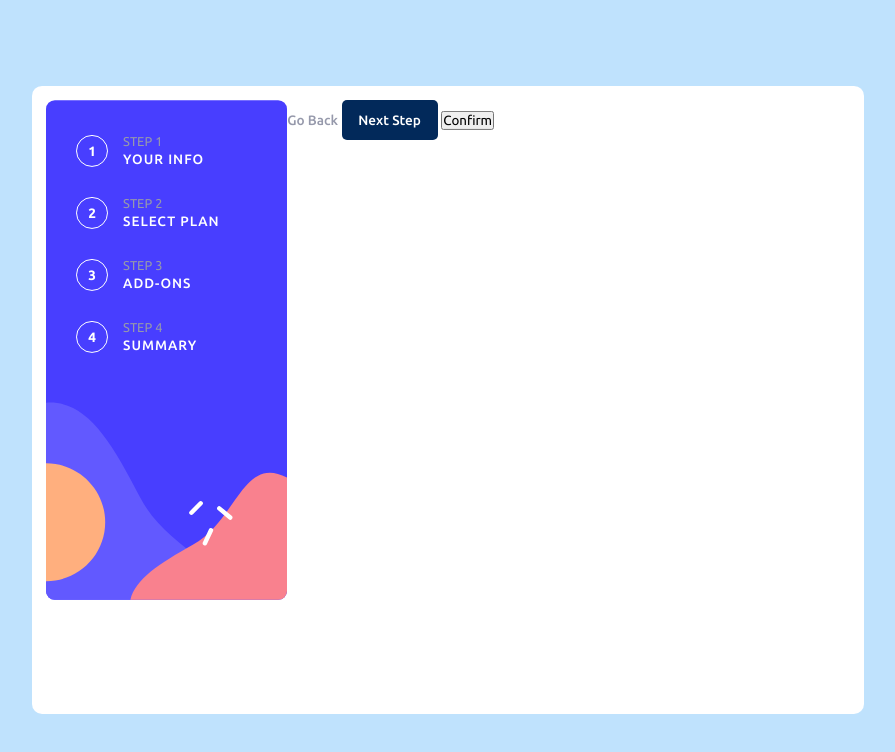
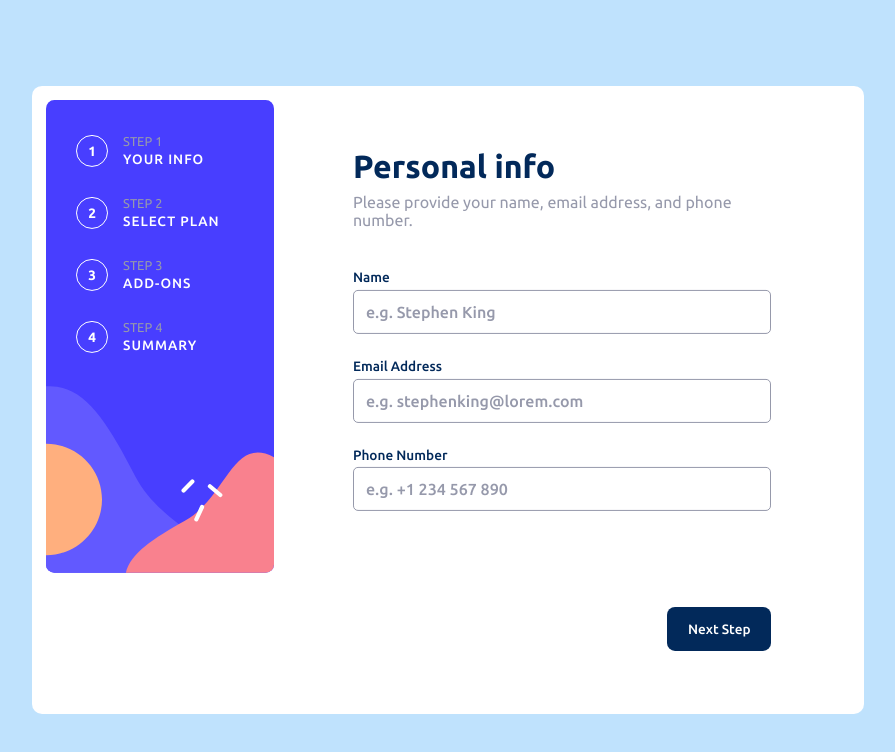
Before and after one commit to Swastik007sharma/multi-step-form, a plain HTML site: page index.html in a window 1280 px wide. Shown: the whole page, without its empty margins (192-1087 px from the left). Drawn offline with Linux system fonts and the light colour scheme.

Commit message:
step 1 complete

```diff
--- a/main.css
+++ b/css/main.css
@@ -28,6 +28,31 @@ html, body {
     font-size: 16px;
 }
 
+form{
+    padding: 0 9.79%;
+}
+
+label{
+    color: var(--Marine_blue);
+    font-weight: 500;
+}
+
+input{
+    padding: 0.75rem;
+    width: 100%;
+    font-size: 1rem;
+    font-weight: 500;
+    /* color: var(--Marine_blue); */
+    color: var(--Marine_blue);
+    border: 1px solid var(--Cool_gray);
+    outline-color: var(--Marine_blue);
+    border-radius: 5px;
+}
+
+input::placeholder{
+    color: var(--Cool_gray);
+}
+
 .container{
     background-color: var(--White);
     width: 65%;
@@ -40,14 +65,13 @@ html, body {
     left: 0;
     right: 0;
     transform: translateY(-50%);
-
 }
 
 .sidebar{
     width: 30%;
     height: 75vh;
     padding-top: 5px;
-    background-image: url("assets/images/bg-sidebar-desktop.svg");
+    background-image: url("../assets/images/bg-sidebar-desktop.svg");
     background-size:contain;
     background-repeat:no-repeat;
 }
@@ -88,8 +112,28 @@ html, body {
     display: none;
 }
 
-.active{
-    display:block
+.label-error{
+    font-size: 0.85rem;
+    margin-top: 1.5rem;
+    margin-bottom: 0.3rem;
+}
+
+.heading{
+    color: var(--Marine_blue);
+    margin-top: 3rem;
+}
+
+.sub-heading{
+    color:var(--Cool_gray);
+    margin-top: .5rem;
+    margin-bottom: 2.5rem;
+}
+
+.button-container{
+    display: flex;
+    justify-content: space-between;
+    position: relative;
+    top: 16%;
 }
 
 #back{
@@ -106,7 +150,18 @@ html, body {
     font-weight: 500;
     font-size: 0.85rem;
     background-color:var(--Marine_blue);
-    border-radius: 5px;
-    height: 2.5rem;
-    width: 6rem;
+    border-radius: 8px;
+    height: 2.7rem;
+    width: 6.5rem;
 }
+
+#confirm{
+    color: var(--White);
+    border: none;
+    font-weight: 500;
+    font-size: 1rem;
+    background-color:var(--Purplish_blue);
+    border-radius: 8px;
+    height: 2.7rem;
+    width: 6.5rem;
+}
--- /dev/null
+++ b/css/step1.css
@@ -0,0 +1,11 @@
+.tab:nth-of-type(1) {
+    display: block;
+}
+
+.button-container{
+    justify-content: flex-end;
+}
+
+#back{display: none;}
+
+#confirm{display: none;}
--- a/index.html
+++ b/index.html
@@ -10,7 +10,8 @@
 
   <title>Frontend Mentor | Multi-step form</title>
 
-  <link rel="stylesheet" href="main.css">
+  <link rel="stylesheet" href="css/main.css">
+  <link id="step_css" rel="stylesheet" href="css/step1.css">
 
   <link rel="preconnect" href="https://fonts.googleapis.com">
   <link rel="preconnect" href="https://fonts.gstatic.com" crossorigin>
@@ -66,7 +67,6 @@
 
       <!-- Sidebar end -->
 
-      <div>
       <form action="">
         <!-- Step 1 start -->
 
@@ -79,7 +79,7 @@
           </div>
           <div>
             <p class="label-error">
-                <span><label for="name"></label></span><span class="error"></span>
+              <span><label for="name">Name</label></span><span class="error"></span>
             </p>
             <p>
               <input type="text" name="name" id="name" placeholder="e.g. Stephen King" />
@@ -87,7 +87,7 @@
           </div>
           <div>
             <p class="label-error">
-                <span><label for="email"></label></span><span class="error"></span>
+              <span><label for="email">Email Address</label></span><span class="error"></span>
             </p>
             <p>
               <input type="email" name="email" id="name" placeholder="e.g. stephenking@lorem.com" />
@@ -95,7 +95,7 @@
           </div>
           <div>
             <p class="label-error">
-                <span><label for="phone"></label></span>
+              <span><label for="phone">Phone Number</label></span>
               <span class="error"></span>
             </p>
             <p>
@@ -214,11 +214,10 @@
           <button id="back">Go Back</button>
           <span>
             <button id="next">Next Step</button>
-              <button class="confirm">Confirm</button>
+            <button id="confirm">Confirm</button>
           </span>
         </div>
       </form>
-      </div>
     </div>
   </main>
 
```
Lines whose indentation alone changed are shown as unchanged.
